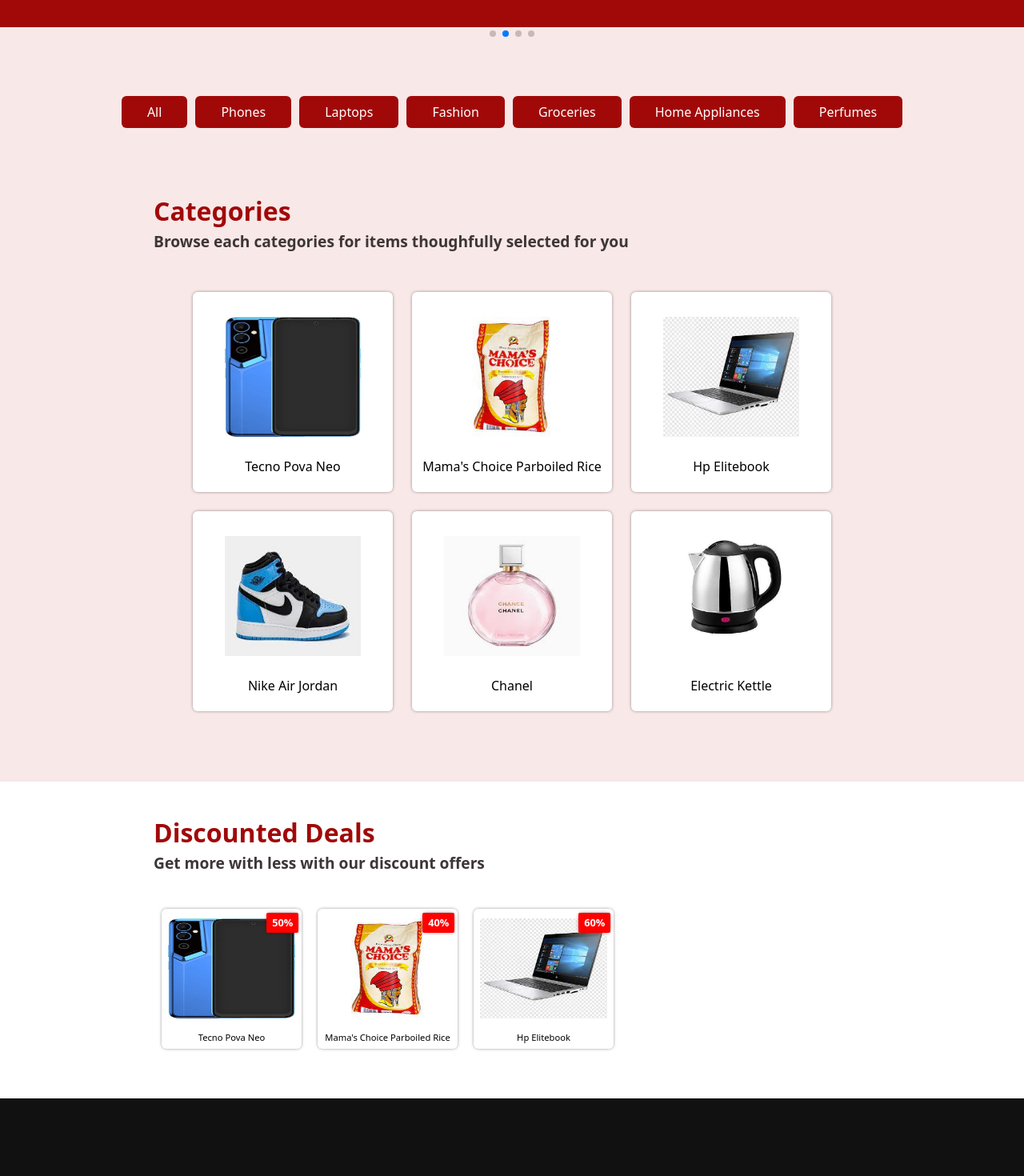
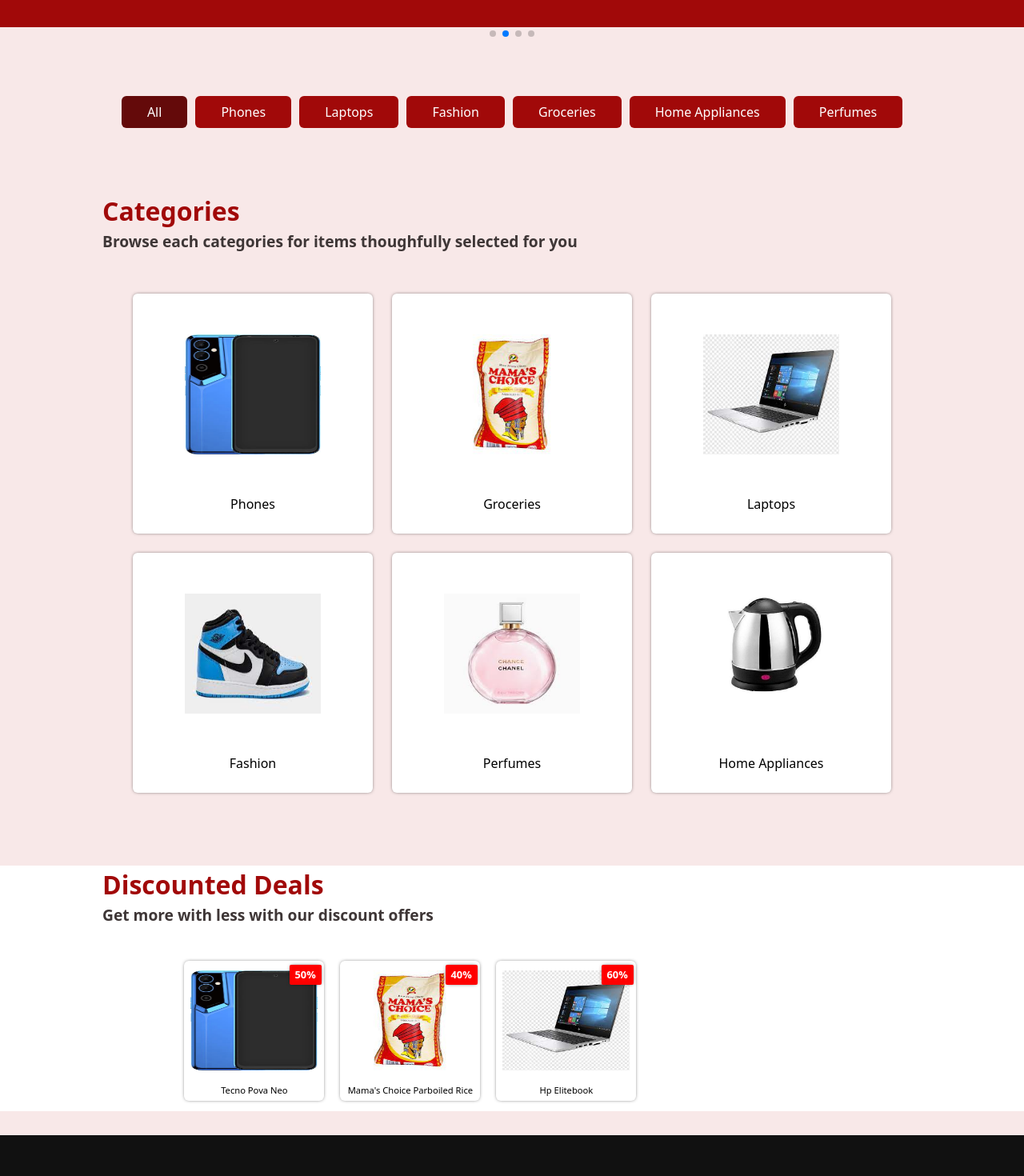
Before and after one commit to CoderHaqiim/e-commerce-website, a React (Vite) app: page / in a window 1280 px wide. Shown: the part 600-2070 px from the top of the page at 80% size. Built offline with nearby package versions, Linux system fonts and the light colour scheme.

Commit message:
Added selection functionality to nav buttons, set different roles for cards. centered app and optimized for responsiveness on >2000 screen width

```diff
--- a/src/App.jsx
+++ b/src/App.jsx
@@ -135,7 +135,7 @@
   }
 
   return(
-    <div className="w-full h-auto bg-baseColor2 max-w-[1400px]">
+    <div className="w-full h-auto bg-baseColor2">
       <Navbar username = {username} cartItems={cartItems}/>
       <Routes>
         <>
--- a/src/components/Button.jsx
+++ b/src/components/Button.jsx
@@ -1,28 +1,27 @@
 import React from 'react';
 
-const Button = ({buttonText,id,filteritems,addtocart,hideButton}) => {
-    const CheckAction = (event) =>{
+const Button = ({buttonText,id,filteritems,addtocart,hideButton,selected, setSelected}) => {
+
+    const CheckAction = () =>{
         switch(id){
-            case "phone":{filteritems(id)}break;
-            case "laptop": {filteritems(id)}break;
-            case "groceries": {filteritems(id)}break;
-            case "fashion":{filteritems(id)}break;
-            case "appliances":{filteritems(id)}break;
-            case "perfume":{filteritems(id)}break;
-            case "all":{filteritems(id)}break;
+            case "phone":
+            case "laptop":
+            case "groceries":
+            case "fashion":
+            case "appliances":
+            case "perfume":
+            case "all":filteritems(id); break;
             case "toCart":{addtocart()}break;
             case "remove":{removeitem()}break;
             default:{console.log("all")}
         }
-
-        id === "toCart" && console.log(event.target)
-
+       setSelected(id)
     }
 
     return (
         hideButton?
         <></>:
-        <button onClick ={CheckAction} id={id} className='hover:bg-baseColor3 h-[40px] w-auto px-[2rem] flex-shrink-0 bg-baseColor text-white flex justify-center items-center no-wrap text-center rounded-md cursor-pointer'>
+        <button onClick ={CheckAction} className={`${selected === id ? 'bg-baseColor3' : 'bg-baseColor'} h-[40px] w-auto px-[2rem] flex-shrink-0 text-white flex justify-center items-center no-wrap text-center rounded-md cursor-pointer`}>
             {buttonText}
         </button>
 
--- a/src/components/Card.jsx
+++ b/src/components/Card.jsx
@@ -1,20 +1,36 @@
 import React from 'react';
 
-const Card = ({item,type,useItemId}) => {
+const Card = ({item,type,id,useItemId,filteritems}) => {
 
-    const ab = () =>{
+    const openCard = () =>{
+        switch(id){
+            case "Phones" :{filteritems('phone')}break;
+            case "Groceries" :{filteritems('groceries')}break;
+            case "Laptops" :{filteritems('laptop')}break;
+            case "Fashion" :{filteritems('fashion')}break;
+            case "Perfumes" :{filteritems('perfume')}break;
+            case "Home Appliances" :{filteritems('appliances')}break;
+            default:{console.log("all")}
+        }
+        console.log(id)
+    }
+
+
+
+
+    const pickId= () =>{
         useItemId(item.id)
     }
 
     switch(type){
-        case "item":
+        case "home":
             {return (
-                <div className='w-[300px] h-[250px] bg-red rounded-md shadow-md cursor-pointer'>
-                    <div className='w-[100%] h-[85%] flex items-center justify-center py-[12px] px-[8px]'>
-                        <img src={item.image} alt="item" className='pointer-eventw-[170px] h-[150px]'/>
+                <div onClick={openCard} className='w-[350px] h-[350px] bg-white rounded-md shadow-md cursor-pointer md:w-[250px] md:h-[250px] xl:w-[300px] xl:h-[300px]'>
+                    <div className='w-[100%] h-[80%] flex items-center justify-center pt-[12px] px-[8px]'>
+                        <img src={item.image} alt="item" className='w-[170px] h-[150px]'/>
                     </div>
-                    <div className='w-[100%] h-[15%] flex justify-between p-[5px]'>
-                        <div className='w-full h-[100%] flex items-center justify-center'>{item.title}</div>
+                    <div className='w-[100%] h-[15%] flex justify-between px-[5px]'>
+                        <div className='w-full h-[100%] flex items-center justify-center text-[1.2rem] md:text-[1rem]'>{item.type}</div>
                     </div>
                 </div>
         )}break;
@@ -32,7 +48,7 @@
         )}break;
         default:
             {return (
-                <div onClick={ab} className='w-[350px] h-[350px] bg-white rounded-md shadow-md cursor-pointer md:w-[250px] md:h-[250px]'>
+                <div onClick={pickId} className='w-[350px] h-[350px] bg-white rounded-md shadow-md cursor-pointer md:w-[250px] md:h-[250px] xl:w-[350px] xl:h-[350px]'>
                     <div className='w-[100%] h-[80%] flex items-center justify-center pt-[12px] px-[8px]'>
                         <img src={item.image} alt="item" className='w-[170px] h-[150px]'/>
                     </div>
--- a/src/components/CategoriesNav.jsx
+++ b/src/components/CategoriesNav.jsx
@@ -1,17 +1,26 @@
 import React from 'react';
 import Button from './Button';
+import { useState } from 'react';
 
 const CategoriesNav = ({filteritems}) => {
+    const [selected, setSelected] = useState('all')
+
+    const btns = [
+        {text:'All',id:'all'},
+        {text:'Phones',id:'phone'},
+        {text:'Laptops',id:'laptop'},
+        {text:'Fashion',id:'fashion'},
+        {text:'Groceries',id:'groceries'},
+        {text:'Home Appliances',id:'appliances'},
+        {text:'Perfumes',id:'perfume'},
+    ]
+
     return (
         <div className=' w-full h-[10vh] flex justify-center items-center'>
             <div className="px-[10px] categories w-full gap-[10px] h-full flex items-center overflow-x-scroll md:justify-center">
-                <Button filteritems = {filteritems} buttonText="All" id="all"/>
-                <Button filteritems={filteritems} buttonText="Phones" id="phone"/>
-                <Button filteritems={filteritems} buttonText="Laptops" id="laptop"/>
-                <Button filteritems={filteritems} buttonText="Fashion" id="fashion"/>
-                <Button filteritems={filteritems} buttonText="Groceries" id="groceries"/>
-                <Button filteritems={filteritems} buttonText="Home Appliances" id="appliances"/>
-                <Button filteritems={filteritems} buttonText="Perfumes" id="perfume"/>
+                {
+                    btns.map((btn,index)=> <Button key={btn.id} selected={selected} setSelected={setSelected} id={btn.id} filteritems = {filteritems} buttonText={btn.text} index = {index}/>)
+                }
             </div>
         </div>
     );
--- a/src/components/Discount.jsx
+++ b/src/components/Discount.jsx
@@ -4,15 +4,17 @@
 
 const Discount = ({title,display}) => {
     return (
-        <div className='w-full  h-[auto] pl-[20px] bg-white py-[20px] m-auto md:pl-[15%]'>
-            <>
-                <Titlehead title={title}/>
-                <div className='text-baseColor3 text-[1rem] text-grey md:text-[1.2rem]'>
-                    <strong>Get more with less with our discount offers</strong>
+        <div className='w-full  h-[auto] bg-white m-auto'>
+            <div className='container w-70% sm:w-[90%] md:w-[80%] h-auto mx-auto'>
+                <div>
+                    <Titlehead title={title}/>
+                    <div className='text-baseColor3 text-[1rem] text-grey md:text-[1.2rem]'>
+                        <strong>Get more with less with our discount offers</strong>
+                    </div>
                 </div>
-            </>
-            <div className=' discount flex w-[100%] h-[200px] items-center overflow-x-scroll px-[10px] my-[30px] gap-[20px] md:jusitify-center'>
-                {display.map((item,index)=>item.discount?<Card key={index} item= {item} type="discount"/>:<></>)}
+                <div className=' discount flex w-[100%] h-[200px] items-center overflow-x-scroll pl-[10%] px-[10px] my-[30px] gap-[20px] md:jusitify-center'>
+                    {display.map((item,index)=>item.discount?<Card key={item.id} item= {item} type="discount"/>:<></>)}
+                </div>
             </div>
         </div>
     );
--- a/src/components/Home.jsx
+++ b/src/components/Home.jsx
@@ -9,7 +9,7 @@
         <div className=' w-full h-auto bg-baseColor2'>
             <Hero/>
             <CategoriesNav action={action} filteritems={filteritems}/>
-            <Showcase title="Categories" clear={clear} display={display} useItemId={useItemId} showcaseitems={showcaseitems} all={all} itemId={itemId}/>
+            <Showcase title="Categories" clear={clear} display={display} filteritems={filteritems} useItemId={useItemId} showcaseitems={showcaseitems} all={all} itemId={itemId}/>
             <Discount title="Discounted Deals" display={display}/>
         </div>
     );
--- a/src/components/Navbar.jsx
+++ b/src/components/Navbar.jsx
@@ -13,7 +13,7 @@
                 </div>
             </div>
             <div className='w-full h-[70%] bg-green-500'>
-                <div className="container flex items-center w-[85%] h-full mx-auto justify-between">
+                <div className="container flex items-center w-[90%] h-full mx-auto justify-between">
                     <Link to= "/">
                         <div className="logo h-[60px] w-[70px] text-white text-2xl flex items-center justify-center font-bold">
                             <img src={logo} alt="logo" />
--- a/src/components/Showcase.jsx
+++ b/src/components/Showcase.jsx
@@ -4,22 +4,29 @@
 import { Link } from 'react-router-dom';
 
 
-const Showcase = ({display,title,itemId,useItemId}) => {
+const Showcase = ({display,filteritems,title,itemId,all,useItemId}) => {
 
             return (
-                <div className='w-full h-auto overflow-y-hidden px-[20px] my-10 m-auto rounded-md md:px-[15%]'>
-                    <>
-                        <Titlehead title={title}/>
-                        <div className='text-baseColor3 text-[1rem] text-grey md:text-[1.2rem] '>
-                            <strong>Browse each categories for items thoughfully selected for you</strong>
+                <div className='w-full h-auto overflow-y-hidden my-10 m-auto rounded-md'>
+                    <div className='container w-[70%] h-auto mx-auto sm:w-[90%] md:w-[80%]'>
+                        <div>
+                            <Titlehead title={title}/>
+                            <div className='text-baseColor3 text-[1rem] text-grey md:text-[1.2rem] '>
+                                <strong>Browse each categories for items thoughfully selected for you</strong>
+                            </div>
                         </div>
-                    </>
 
-                    <div className="container w-[100%] h-full flex gap-[1.5rem] justify-center py-[2%] my-[30px] flex-wrap mx-auto">
-                        {display.map((item)=><div key={item.id}><Link to= "/addtocart"><Card key={item.id}   item={item} useItemId={useItemId} itemId={itemId}/></Link></div>)}
+                        <div className="container w-full h-full flex gap-[1.5rem] justify-center py-[2%] my-[30px] flex-wrap mx-auto">
+                            {
+                               all?
+                                display.map((item)=><div key={item.id}><Card key={item.id} filteritems={filteritems} type='home' id = {item.type} item={item} useItemId={useItemId} itemId={itemId}/></div>):
+                                display.map((item)=><div key={item.id}><Link to= "/addtocart"><Card key={item.id}  item={item} useItemId={useItemId} itemId={itemId}/></Link></div>)
+                            }
+                        </div>
                     </div>
                 </div>
             )
 }
 
 export default Showcase;
+// filteritems={filteritems}
--- a/tailwind.config.js
+++ b/tailwind.config.js
@@ -7,8 +7,10 @@
   theme: {
     extend: {},
     screens:{
+      sm:'800px',
       md:'970px',
-      lg:'1100px'
+      lg:'1024px',
+      xl:'1280px'
     },
     colors:{
       baseColor:'#a10909',
```
